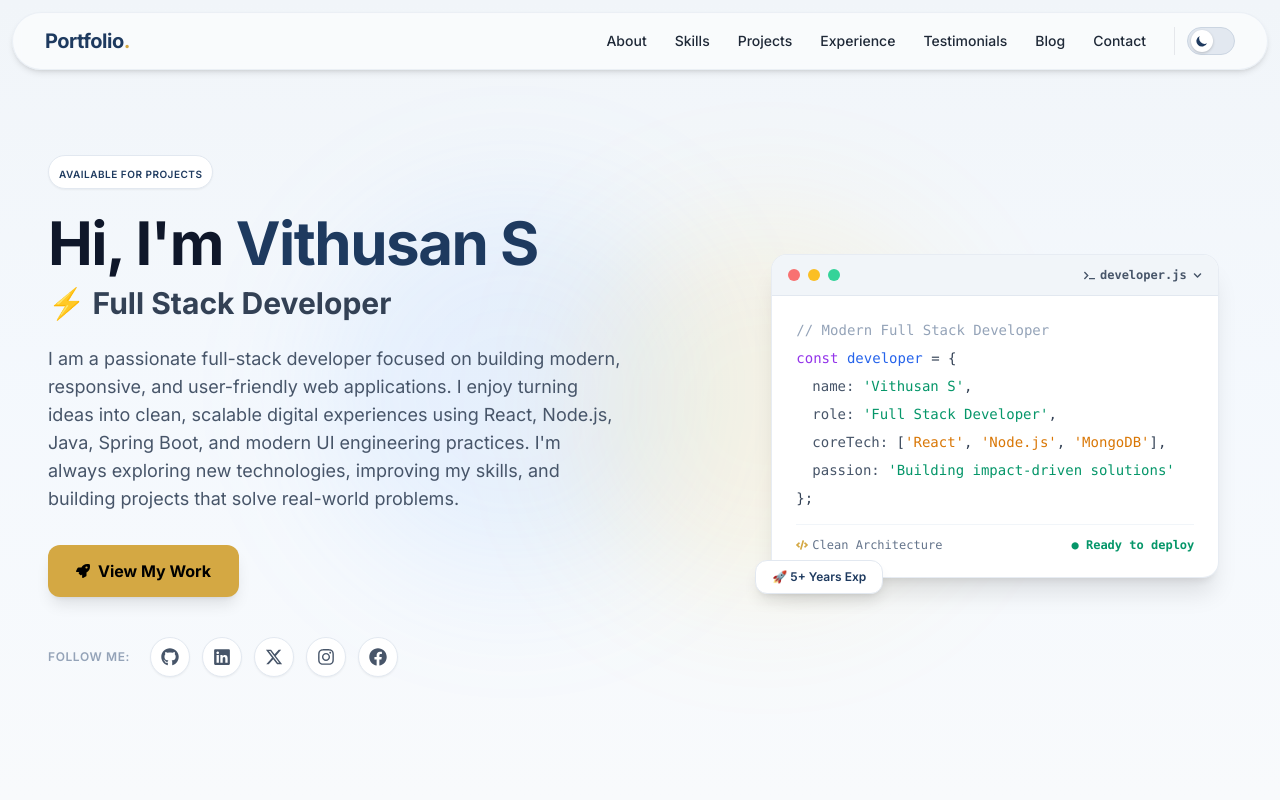
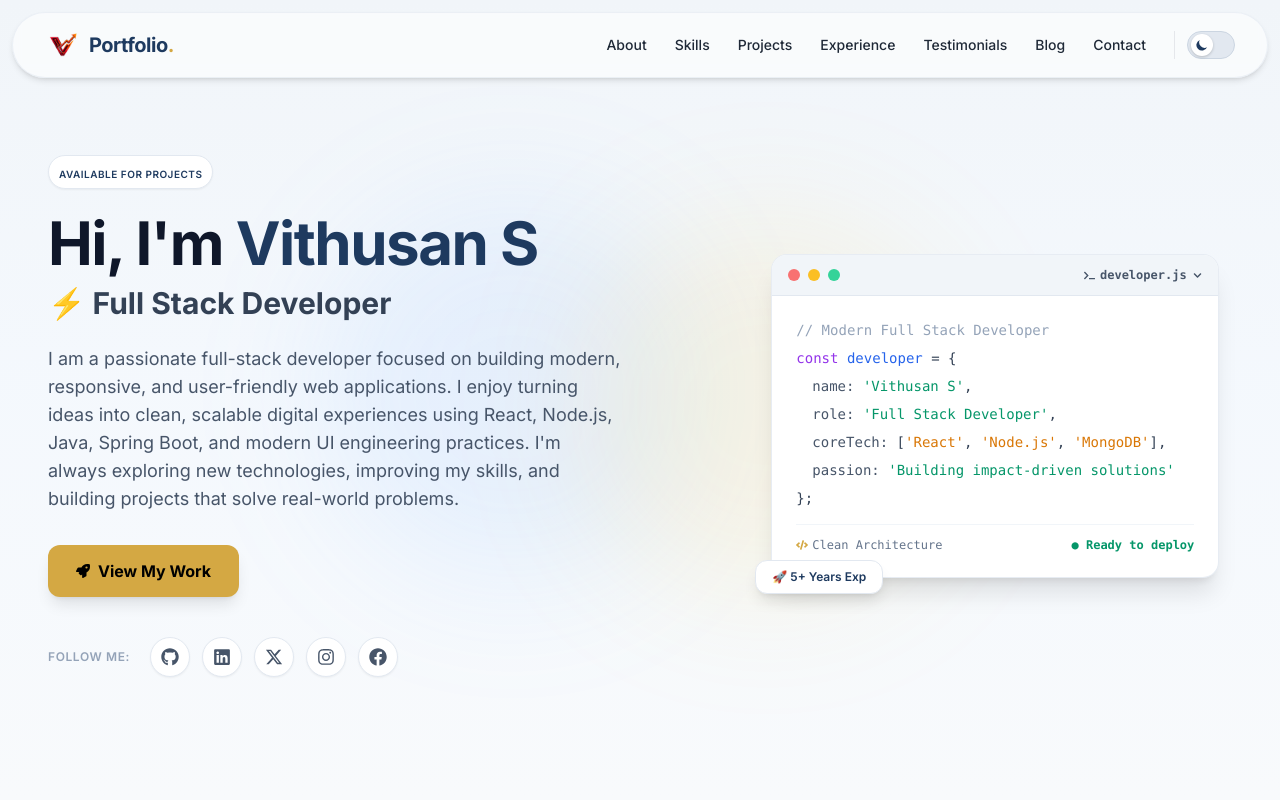
Before and after one commit to vithusan1225/Portfolio, a React (Vite) app: page / in a window 1280 px wide. Shown: the top 800 px of the page. Built offline with nearby package versions, Linux system fonts and the light colour scheme.

Commit message:
Add LOGO and Nave bar change

```diff
--- a/src/components/Navbar.jsx
+++ b/src/components/Navbar.jsx
@@ -3,6 +3,7 @@ import { HiMenuAlt3, HiX } from 'react-icons/hi';
 import { motion, AnimatePresence } from 'framer-motion';
 import ThemeToggle from './ThemeToggle';
 import { useTheme } from '../context/ThemeContext';
+import logo from '../data/LOGO.png';
 
 const Navbar = () => {
   const [isScrolled, setIsScrolled] = useState(false);
@@ -50,6 +51,7 @@ const Navbar = () => {
           className="flex items-center cursor-pointer"
           onClick={() => scrollToSection('hero')}
         >
+          <img src={logo} alt="Portfolio logo" className="h-9 w-9 object-contain mr-2" />
           <span className="font-bold text-xl tracking-tight text-primary dark:text-white">
             Portfolio<span className="text-accent">.</span>
           </span>
```
Also changed, not shown: src/data/LOGO.png (added), 6 other files (tests, documents, lock files or other folders).
